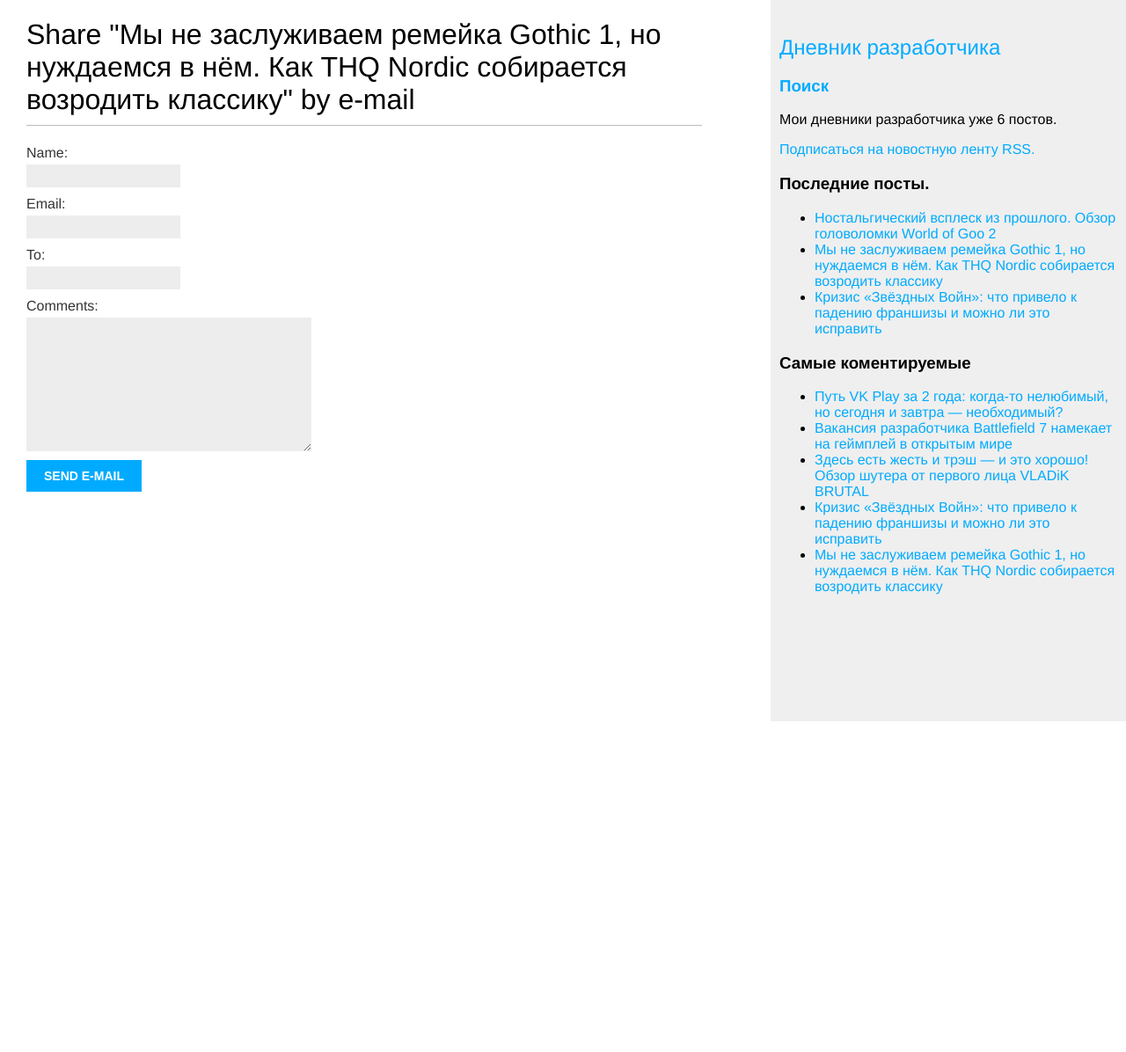
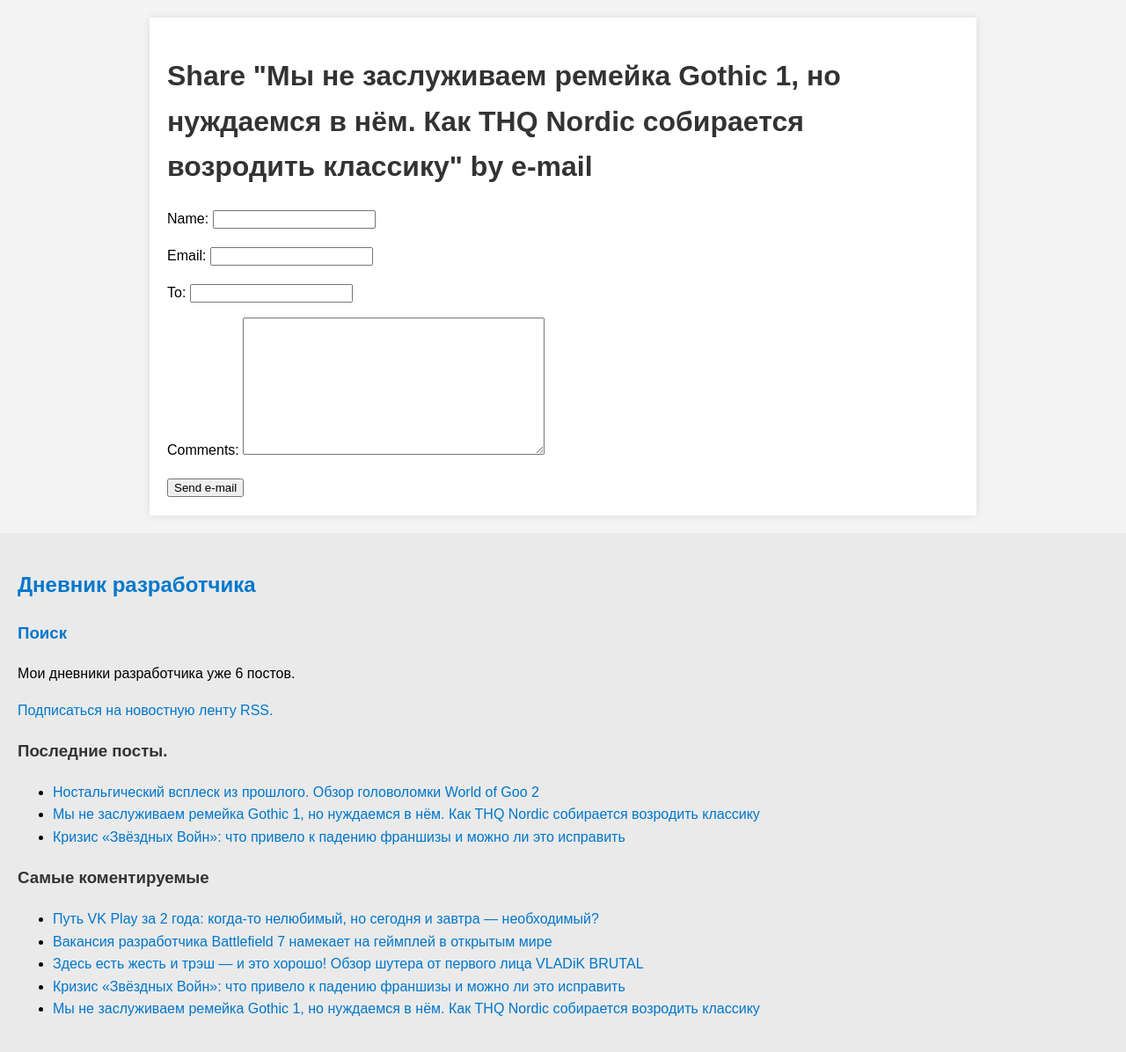
Before and after one commit to PlatonovSerg/django_proj, a Django app: page /blog/9/share/ in a window 1280 px wide. Shown: the whole page at 88% size. Before the commit the page ends 820 px from the top, so only its background shows below. Run offline with Django 5.2, Linux system fonts and the light colour scheme; data comes from the database, SQL or seed files in the repository; data that the repository does not hold is empty.

Commit message:
css styles

```diff
--- a/mysite/static/css/blog.css
+++ b/mysite/static/css/blog.css
@@ -1,98 +1,121 @@
+/* Основные стили */
 body {
+    font-family: Arial, sans-serif;
+    line-height: 1.6;
     margin: 0;
     padding: 0;
-    font-family: helvetica, sans-serif;
+    background-color: #f4f4f4;
+}
+
+#content {
+    max-width: 900px;
+    margin: 20px auto;
+    padding: 20px;
+    background: #fff;
+    box-shadow: 0 0 10px rgba(0, 0, 0, 0.1);
+}
+
+#sidebar {
+    background: #eaeaea;
+    padding: 20px;
+    margin-top: 20px;
+}
+
+h1, h2, h3 {
+    color: #333;
 }
 
 a {
-    color: #00abff;
+    color: #0077cc;
     text-decoration: none;
 }
 
-h1 {
-    font-weight: normal;
-    border-bottom: 1px solid #bbb;
-    padding: 0 0 10px 0;
+a:hover {
+    text-decoration: underline;
 }
 
-h2 {
-    font-weight: normal;
-    margin: 30px 0 0;
+.pagination {
+    display: flex;
+    justify-content: center;
+    margin: 20px 0;
+}
+
+.comment {
+    margin-bottom: 20px;
+    padding: 10px;
+    background: #f9f9f9;
+    border: 1px solid #ddd;
+}
+
+/* Адаптивные стили */
+@media (max-width: 1200px) {
+    #content {
+        max-width: 80%;
+        padding: 15px;
+    }
+
+    #sidebar {
+        margin-top: 15px;
+    }
+}
+
+@media (max-width: 768px) {
+    body {
+        padding: 10px;
     }
 
     #content {
-    float: left;
-    width: 60%;
-    padding: 0 0 0 30px;
+        padding: 10px;
+        margin: 10px 0;
     }
 
     #sidebar {
-    float: right;
-    width: 30%;
-    padding: 10px;
-    background: #efefef;
-    height: 100vh;
+        margin-top: 10px;
+        padding: 15px;
     }
 
-p.date {
-    color: #ccc;
-    font-family: georgia, serif;
-    font-size: 12px;
-    font-style: italic;
+    .pagination {
+        flex-direction: column;
+        align-items: center;
     }
 
-/* pagination */
-.pagination {
-    margin: 40px 0;
-    font-weight: bold;
+    .pagination a, .pagination span.current {
+        margin-bottom: 10px;
     }
 
-/* forms */
-label {
-    float: left;
-    clear: both;
-    color: #333;
-    margin-bottom: 4px;
+    h1, h2, h3 {
+        font-size: 1.5em;
     }
 
-input,
-textarea {
-    clear: both;
-    float: left;
-    margin: 0 0 10px;
-    background: #ededed;
-    border: 0;
-    padding: 6px 10px;
-    font-size: 12px;
+    p, .comment p {
+        font-size: 1em;
+    }
 }
 
-input[type=submit] {
-    font-weight: bold;
-    background: #00abff;
-    color: #fff;
-    padding: 10px 20px;
-    font-size: 14px;
-    text-transform: uppercase;
-}
-
-.errorlist {
-    color: #cc0033;
-    float: left;
-    clear: both;
-    padding-left: 10px;
-}
-
-/* comments */
-.comment {
+@media (max-width: 480px) {
+    #content {
+        width: 100%;
         padding: 10px;
     }
 
-.comment:nth-child(even) {
-    background: #efefef;
+    #sidebar {
+        padding: 10px;
     }
 
-.comment .info {
-    font-weight: bold;
-    font-size: 12px;
-    color: #666;
+    h1, h2, h3 {
+        font-size: 1.2em;
     }
+
+    p, .comment p {
+        font-size: 0.9em;
+    }
+
+    .pagination {
+        flex-direction: column;
+        align-items: flex-start;
+    }
+
+    .pagination a, .pagination span.current {
+        margin-bottom: 8px;
+    }
+}
```
Also changed, not shown: mysite/blog/static/css/blog.css (+88 -65 lines), mysite/mysite/settings.py (+4 -4 lines). Lines whose indentation alone changed are shown as unchanged.
